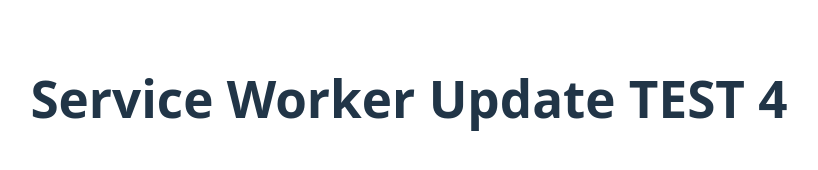
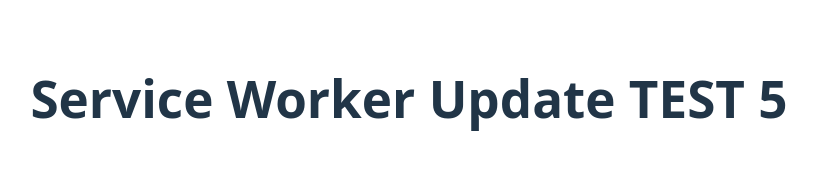
Before and after one commit to egorchh/service-worker-test, a React (Vite) app: page / in a window 1280 px wide. Shown: the part 302-472 px from the top of the page, without its empty margins (231-1049 px from the left). Built offline with nearby package versions, Linux system fonts and the light colour scheme.

Commit message:
test logic 5

```diff
--- a/src/App.tsx
+++ b/src/App.tsx
@@ -19,7 +19,7 @@ function App() {
 
   return (
     <>
-      <h1>Service Worker Update TEST 4</h1>
+      <h1>Service Worker Update TEST 5</h1>
         <Toaster />
     </>
   )
```
